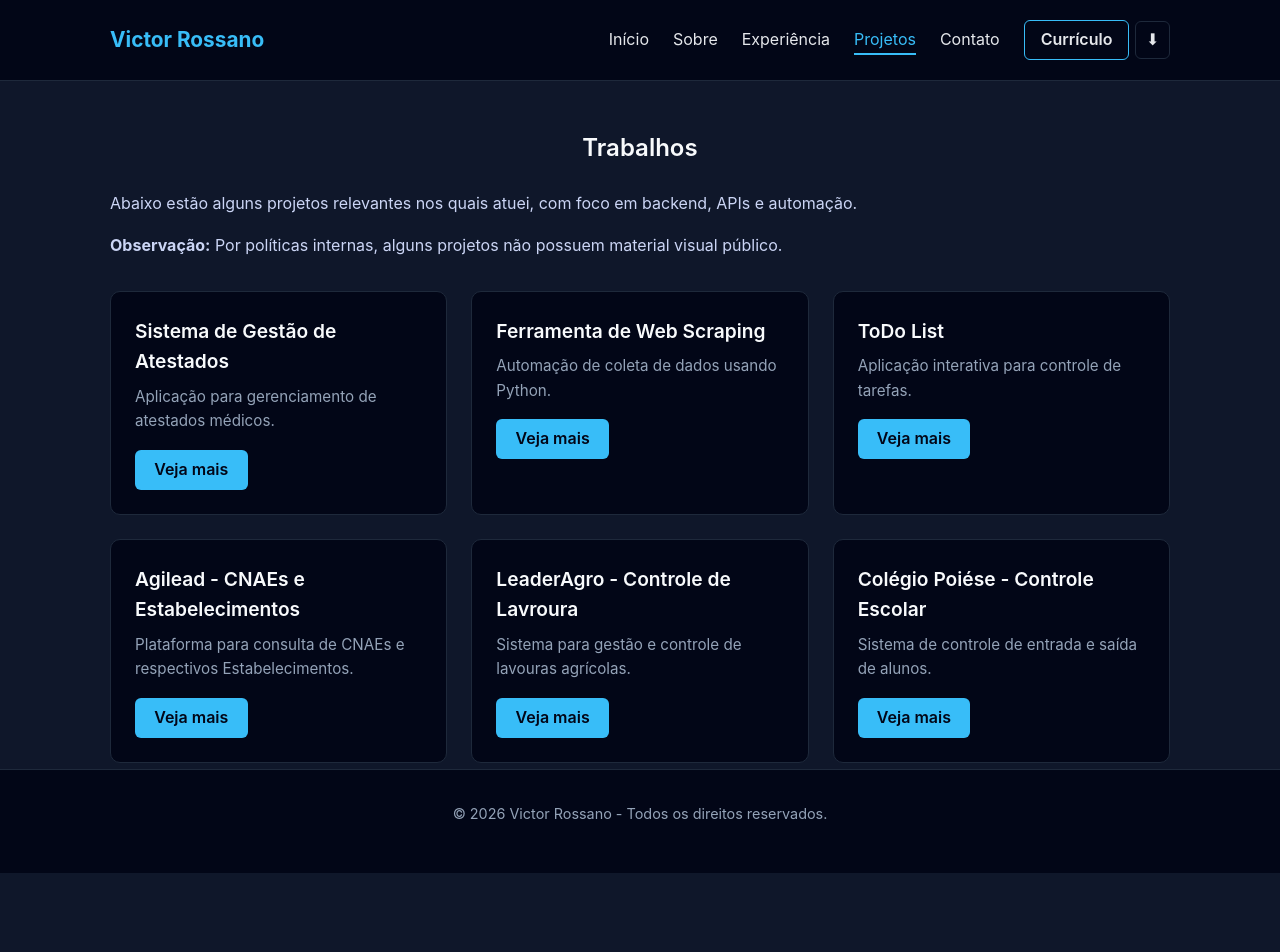
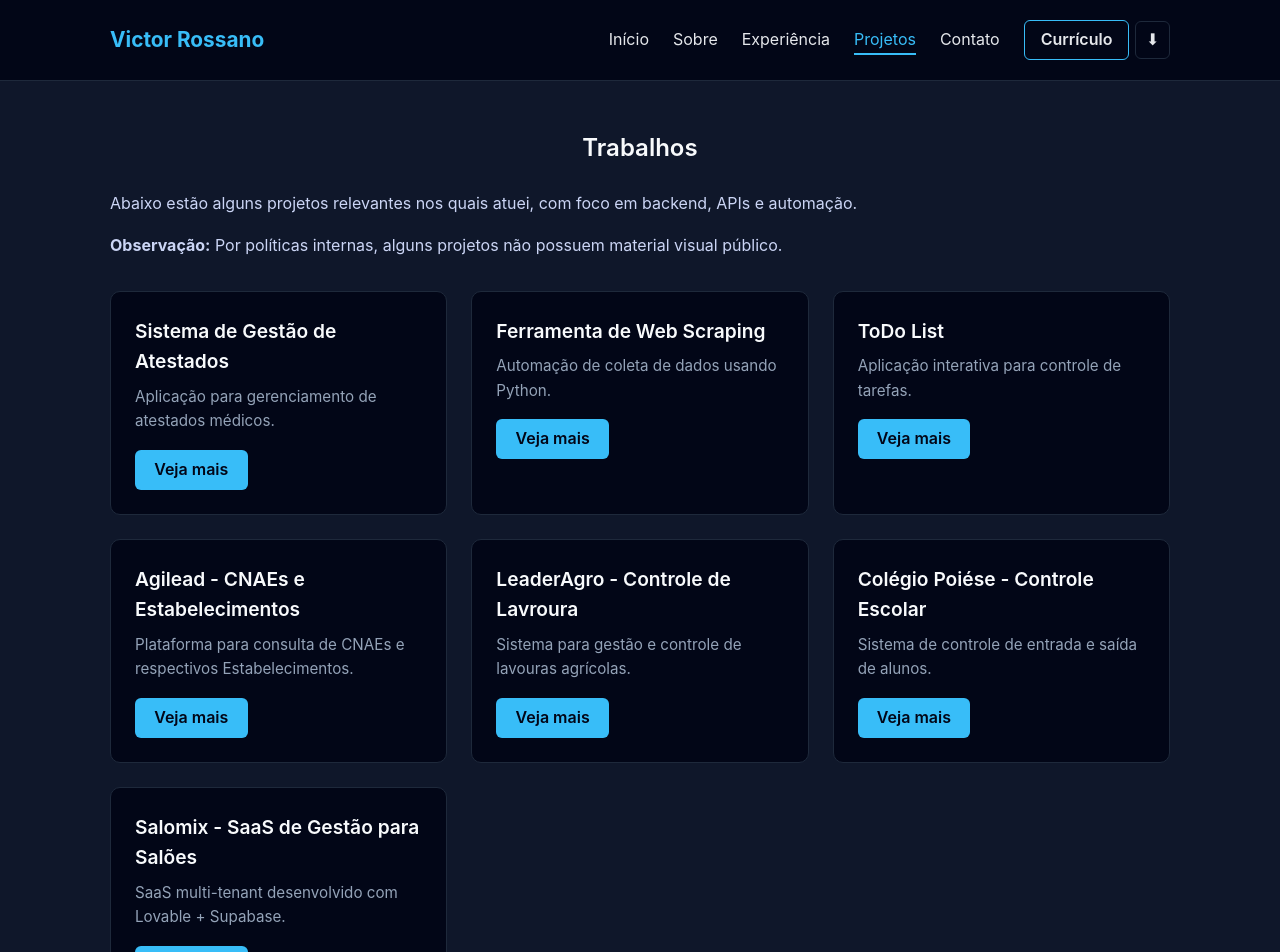
Before and after one commit to VictorRossan0/VictorRossan0.github.io, a React (Vite) app: page /work in a window 1280 px wide. Shown: the top 952 px of the page. Before the commit the page ends 873 px from the top, so only its background shows below. Built offline with nearby package versions, Linux system fonts and the light colour scheme.

Commit message:
Atualização de projeto

```diff
--- a/src/data/projects.js
+++ b/src/data/projects.js
@@ -82,5 +82,28 @@ export const projects = [
       "Validação por responsáveis",
       "Registro seguro de informações"
     ]
+  },
+  {
+    id: "salomix-saas-gestao-saloes",
+    title: "Salomix - SaaS de Gestão para Salões",
+    description: "SaaS multi-tenant desenvolvido com Lovable + Supabase.",
+    longDescription:
+      "Aplicação SaaS multi-tenant arquitetada utilizando Lovable como camada de aceleração de frontend (React) e Supabase como Backend-as-a-Service (Auth, PostgreSQL e Row Level Security). O projeto simula um ambiente real de gestão para salões, com isolamento de dados por empresa, controle de roles e estrutura preparada para crescimento horizontal e expansão modular. A escolha por Lovable permitiu foco na modelagem arquitetural e regras de negócio, enquanto o Supabase garantiu segurança no nível do banco via RLS.",
+    technologies: [
+      "Lovable (React)",
+      "Supabase (Auth + PostgreSQL)",
+      "Row Level Security (RLS)",
+      "Zustand",
+      "React Query"
+    ],
+    features: [
+      "Arquitetura SaaS multi-tenant",
+      "Supabase Auth (Email/Password)",
+      "Isolamento de dados via RLS",
+      "Criação automática de empresa no cadastro",
+      "Controle de roles (admin/funcionário)",
+      "Gestão financeira e de serviços",
+      "Rotas protegidas com controle reativo de sessão"
+    ]
   }
 ];
```
